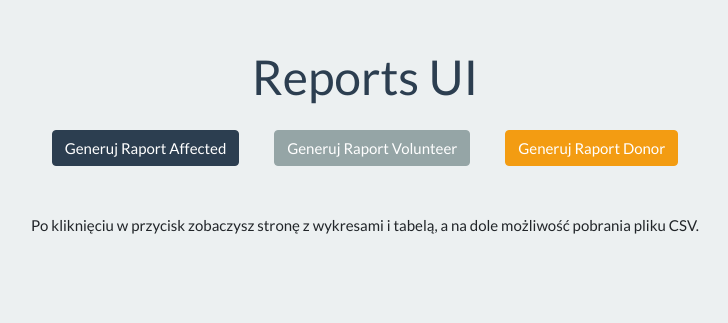
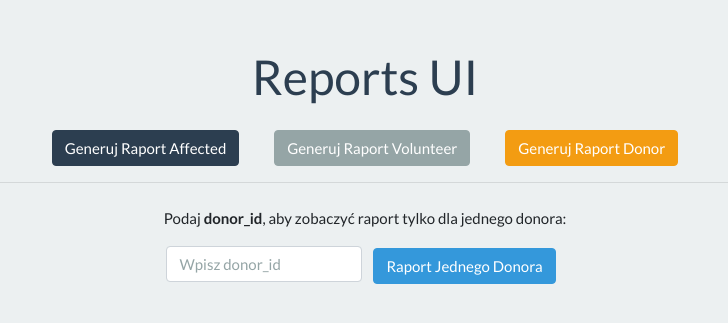
Before and after one commit to IO2024FTIMS/SKPH, a Flask app: page /reports/ui in a window 1280 px wide. Shown: the top 323 px of the page, without its empty margins (275-1003 px from the left). Run offline with Flask 3, Linux system fonts and the light colour scheme; some libraries are stand-ins or nearby versions.

Commit message:
dodanie reports single donor

```diff
--- a/app/reports/routes.py
+++ b/app/reports/routes.py
@@ -7,6 +7,7 @@ from .report_service import ReportService
 from app.extensions import db
 from app.models.affected import Affected
 from app.models.volunteer import Volunteer
+from flask import request
 
 bp = Blueprint("reports", __name__, template_folder="templates/reports", static_folder="../static/reports")
 
@@ -337,3 +338,172 @@ def donor_report_csv():
         mimetype="text/csv",
         headers={"Content-disposition": "attachment; filename=donor_report.csv"}
     )
+@bp.route('/single-donor-report', methods=['GET'])
+def single_donor_report():
+    donor_id = request.args.get('donor_id', type=int)
+    if not donor_id:
+        return "<h3>Brak parametru donor_id!</h3>", 400
+
+    from app.models.donor import Donor
+    donor = db.session.get(Donor, donor_id)
+    if not donor:
+        return f"<h3>Donor o ID={donor_id} nie istnieje!</h3>", 404
+
+    money_list = donor.donations_money
+    item_list = donor.donations_items
+
+    total_money_sum = sum(dm.cashAmount for dm in money_list)
+    total_item_sum = sum(di.number for di in item_list)
+    money_count = len(money_list)
+    item_count = len(item_list)
+
+    html = f"""
+    <!DOCTYPE html>
+    <html>
+    <head>
+      <meta charset="UTF-8"/>
+      <title>Raport dla Donora ID={donor_id}</title>
+      <link rel="stylesheet" type="text/css" href="../../static/style.css">
+    </head>
+    <body class="bg-light">
+      <div class="container mt-5">
+        <h1 class="text-primary">Raport dla Donora (ID={donor_id})</h1>
+        <p>
+          Imię i nazwisko: <strong>{donor.name} {donor.surname}</strong><br/>
+          Email: <strong>{donor.email}</strong><br/>
+          Telefon: <strong>{donor.phone_number}</strong><br/>
+        </p>
+
+        <h2>Statystyki darowizn</h2>
+        <ul>
+          <li>Liczba darowizn pieniężnych: <strong>{money_count}</strong></li>
+          <li>Liczba darowizn rzeczowych: <strong>{item_count}</strong></li>
+          <li>Łączna kwota darowizn pieniężnych: <strong>{total_money_sum}</strong></li>
+          <li>Łączna liczba rzeczy: <strong>{total_item_sum}</strong></li>
+        </ul>
+
+        <hr/>
+        <h3>Lista darowizn pieniężnych</h3>
+        <table class="table table-bordered">
+          <thead>
+            <tr>
+              <th>ID</th>
+              <th>Opis</th>
+              <th>Data</th>
+              <th>Kwota</th>
+            </tr>
+          </thead>
+          <tbody>
+    """
+    for dm in money_list:
+        html += f"""
+            <tr>
+              <td>{dm.donationMoney_id}</td>
+              <td>{dm.description}</td>
+              <td>{dm.donation_date}</td>
+              <td>{dm.cashAmount}</td>
+            </tr>
+        """
+
+    html += """
+          </tbody>
+        </table>
+
+        <hr/>
+        <h3>Lista darowizn rzeczowych</h3>
+        <table class="table table-bordered">
+          <thead>
+            <tr>
+              <th>ID</th>
+              <th>Opis</th>
+              <th>Data</th>
+              <th>Rodzaj</th>
+              <th>Liczba</th>
+            </tr>
+          </thead>
+          <tbody>
+    """
+    for di in item_list:
+        html += f"""
+            <tr>
+              <td>{di.donationItem_id}</td>
+              <td>{di.description}</td>
+              <td>{di.donation_date}</td>
+              <td>{di.donation_type}</td>
+              <td>{di.number}</td>
+            </tr>
+        """
+
+    html += f"""
+          </tbody>
+        </table>
+
+        <hr/>
+        <div class="mt-4">
+          <a href="/reports/single-donor-report-csv?donor_id={donor_id}" class="btn btn-success">
+            Pobierz CSV (ten donor)
+          </a>
+          <a href="/reports/ui" class="btn btn-secondary">Powrót</a>
+        </div>
+      </div>
+    </body>
+    </html>
+    """
+    return html
+@bp.route('/single-donor-report-csv', methods=['GET'])
+def single_donor_report_csv():
+    donor_id = request.args.get('donor_id', type=int)
+    if not donor_id:
+        return "Brak parametru donor_id", 400
+
+    from app.models.donor import Donor, DonationMoney, DonationItem
+    donor = db.session.get(Donor, donor_id)
+    if not donor:
+        return f"Donor o ID={donor_id} nie istnieje!", 404
+
+    # Przygotowanie CSV
+    import csv
+    import io
+
+    output = io.StringIO()
+    fieldnames = [
+        "donation_kind",
+        "donation_id",
+        "description",
+        "donation_date",
+        "donation_type",
+        "amount"
+    ]
+    writer = csv.DictWriter(output, fieldnames=fieldnames)
+    writer.writeheader()
+
+    for dm in donor.donations_money:
+        row = {
+            "donation_kind": "MONEY",
+            "donation_id": dm.donationMoney_id,
+            "description": dm.description,
+            "donation_date": dm.donation_date,
+            "donation_type": dm.donation_type,
+            "amount": dm.cashAmount
+        }
+        writer.writerow(row)
+
+    for di in donor.donations_items:
+        row = {
+            "donation_kind": "ITEM",
+            "donation_id": di.donationItem_id,
+            "description": di.description,
+            "donation_date": di.donation_date,
+            "donation_type": di.donation_type,
+            "amount": di.number
+        }
+        writer.writerow(row)
+
+    csv_data = output.getvalue()
+    output.close()
+
+    return Response(
+        csv_data,
+        mimetype="text/csv",
+        headers={"Content-disposition": f"attachment; filename=donor_{donor_id}_report.csv"}
+    )
--- a/app/templates/reports/reports_ui.jinja
+++ b/app/templates/reports/reports_ui.jinja
@@ -1,3 +1,4 @@
+<!-- templates/reports/reports_ui.jinja -->
 <!DOCTYPE html>
 <html lang="en">
 <head>
@@ -21,12 +22,16 @@
       </button>
     </div>
 
-    <div class="mt-5">
-      <p class="text-center">
-        Po kliknięciu w przycisk zobaczysz stronę z wykresami i tabelą,
-        a na dole możliwość pobrania pliku CSV.
-      </p>
+    <hr/>
+
+    <div class="mt-4 text-center">
+      <p>Podaj <strong>donor_id</strong>, aby zobaczyć raport tylko dla jednego donora:</p>
+      <input type="number" id="single-donor-id" placeholder="Wpisz donor_id" class="form-control d-inline-block w-auto"/>
+      <button id="single-donor-report-btn" class="btn btn-info mx-2">
+        Raport Jednego Donora
+      </button>
     </div>
+
   </div>
 
   <script>
@@ -39,6 +44,16 @@
     document.getElementById('donor-report-btn').addEventListener('click', () => {
       window.location.href = '/reports/donor-report';
     });
+
+    document.getElementById('single-donor-report-btn').addEventListener('click', () => {
+      const input = document.getElementById('single-donor-id');
+      const donorId = input.value;
+      if (!donorId) {
+        alert("Podaj donor_id!");
+        return;
+      }
+      window.location.href = `/reports/single-donor-report?donor_id=${donorId}`;
+    });
   </script>
 </body>
 </html>
```
